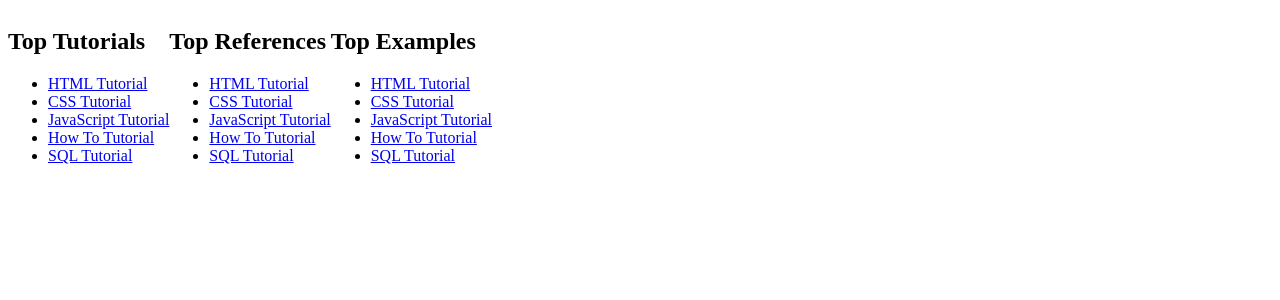
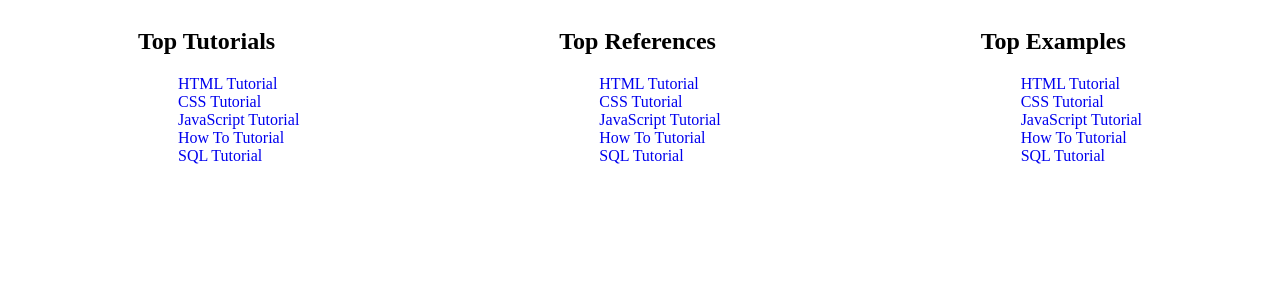
Before and after one commit to fitagit/first-project, a PHP site: page /footer.html in a window 1280 px wide. Shown: the top 300 px of the page. Run offline with PHP 8.4, Linux system fonts and the light colour scheme.

Commit message:
change list style

```diff
--- a/footer.css
+++ b/footer.css
@@ -1,3 +1,12 @@
 .footer{
   display: flex;
+  justify-content: space-around;
 }
+
+.lien li{
+  list-style: none;
+}
+
+.lien li a{
+  text-decoration: none;
+}
```
